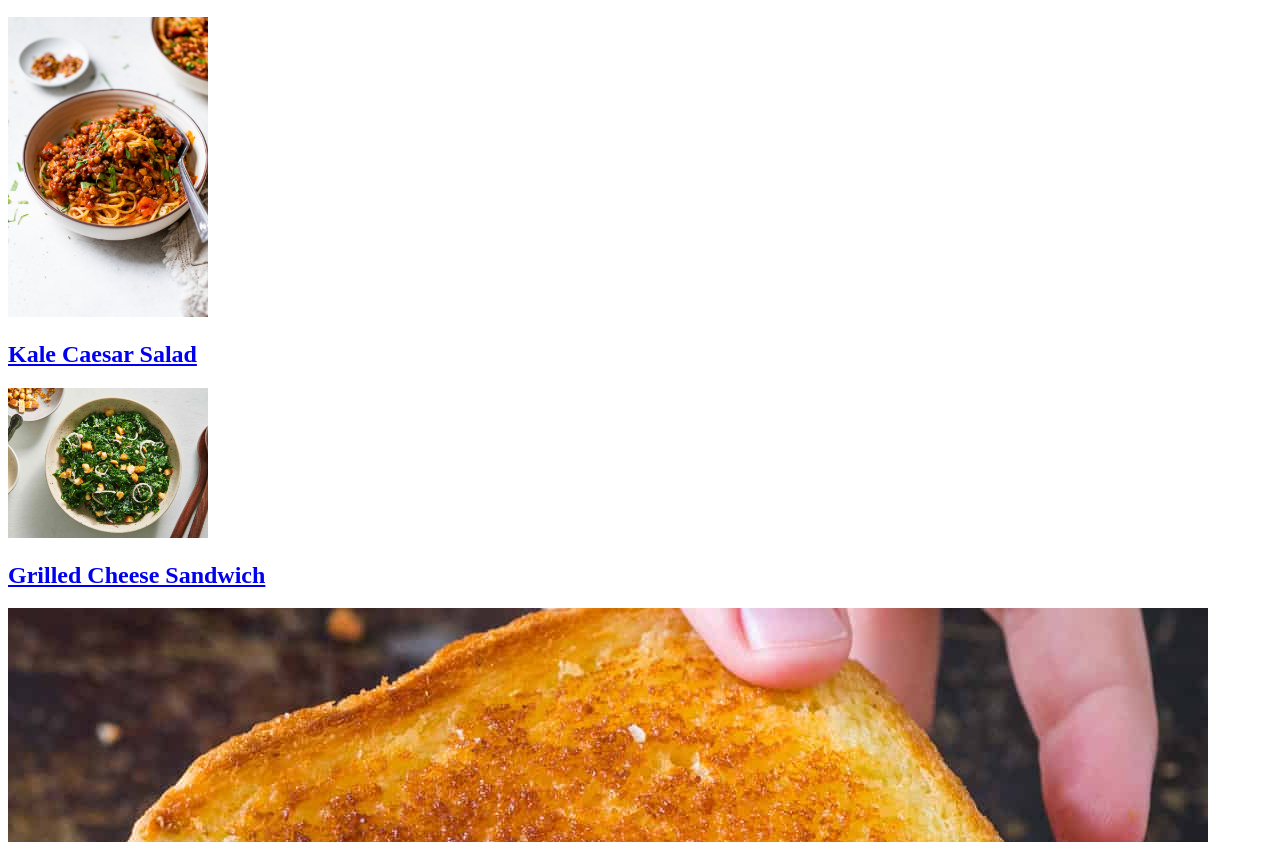
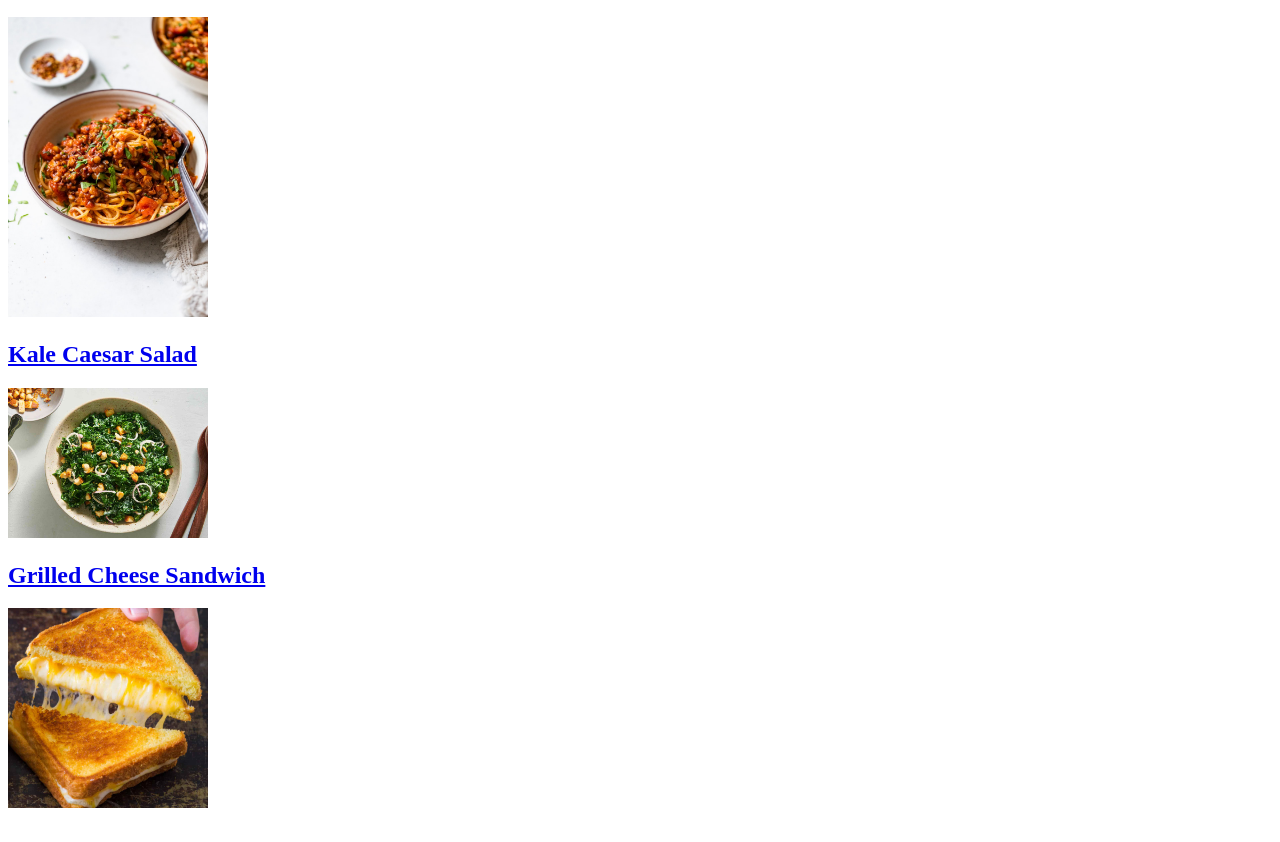
Before and after one commit to TheBenster/odin-recipes, a plain HTML site: page index.html in a window 1280 px wide. Shown: the part 110-952 px from the top of the page. After the commit the page ends 930 px from the top, so only its background shows below. Drawn offline with Linux system fonts and the light colour scheme.

Commit message:
Readjust Size

```diff
--- a/index.html
+++ b/index.html
@@ -20,7 +20,7 @@
 <img src="Kale.jpg" style='width: 200px;'alt="">
 
 <a href="recipes/grilled.html"><h2>Grilled Cheese Sandwich</h2></a>
-<img src="recipes/grilled.jpg" alt="">
+<img src="recipes/grilled.jpg" style='width:200px;'alt="">
 
 
 </body>
```
